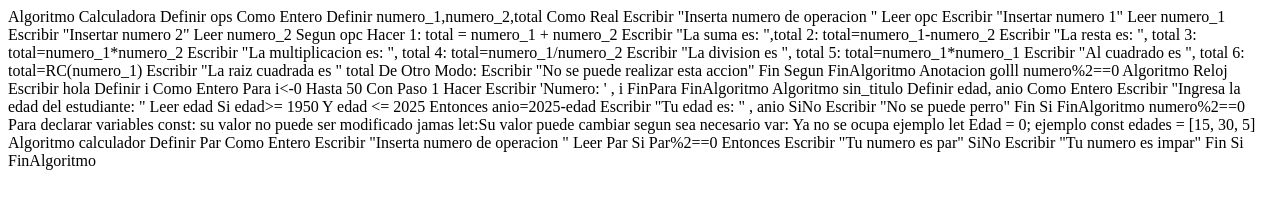
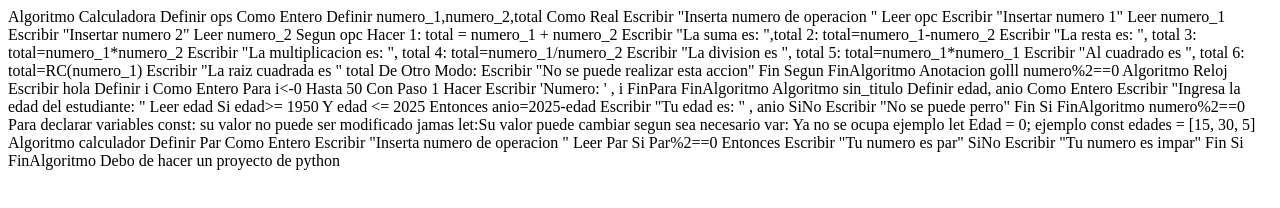
Before and after one commit to Moxkip/Pseint, a plain HTML site: page index.html in a window 1280 px wide. Drawn offline with Linux system fonts and the light colour scheme.

Commit message:
Primer commitb

```diff
--- a/index.html
+++ b/index.html
@@ -88,6 +88,7 @@
                         Escribir "Tu numero es impar"
                         Fin Si
                         FinAlgoritmo
+                        Debo de hacer un proyecto de python
 
                     </span>
 </body>
```
